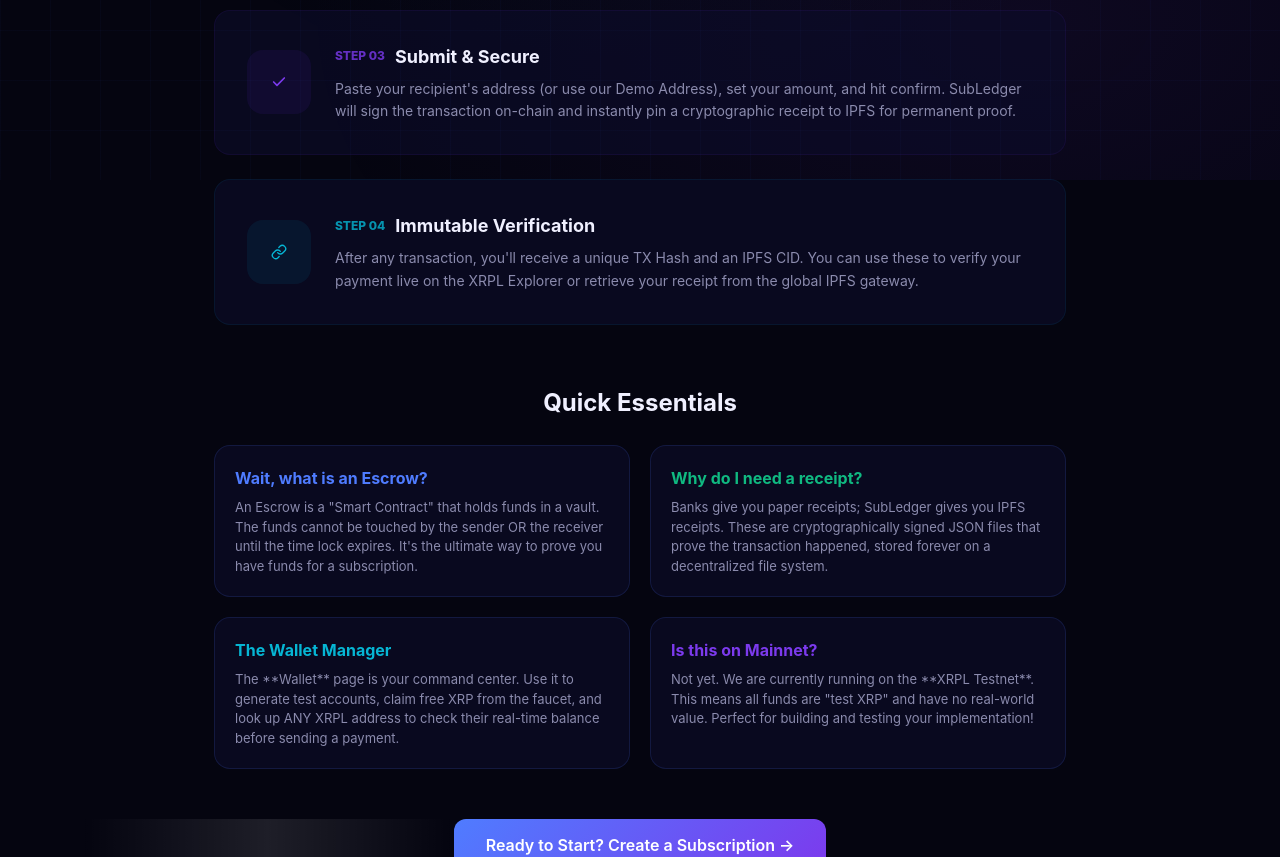
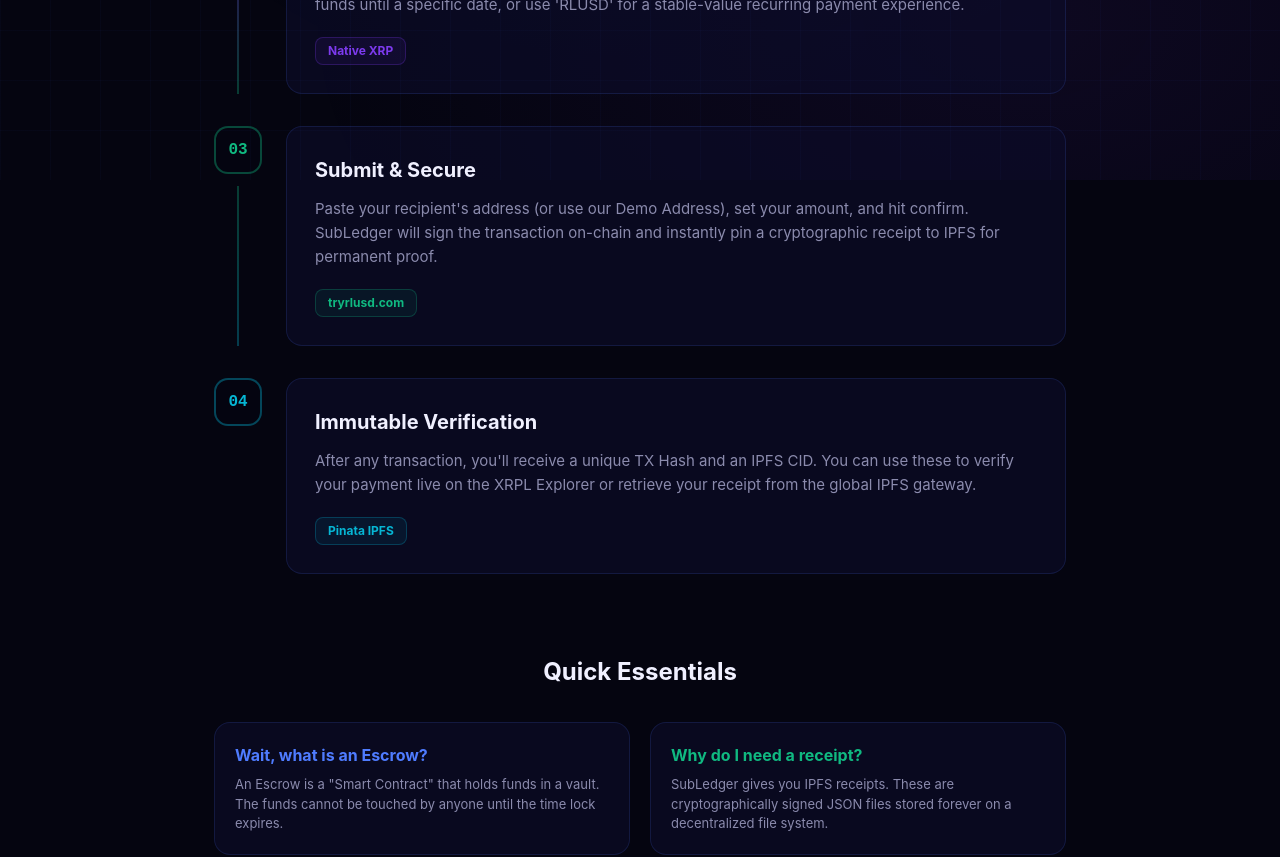
Before and after one commit to pushpakumar02/subledger, a Next.js app: page /getting-started in a window 1280 px wide. Shown: the part 620-1477 px from the top of the page. Built offline with nearby package versions, Linux system fonts and the light colour scheme.

Commit message:
✨ Restore vertical timeline design on Getting Started page

```diff
--- a/src/app/getting-started/page.tsx
+++ b/src/app/getting-started/page.tsx
@@ -9,29 +9,29 @@
             step: "01",
             title: "Prepare Your Wallet",
             desc: "Start by visiting the 'Wallet' tab. You can instantly generate a fresh XRPL Testnet address with 100 test XRP. Copy your Address and Secret Seed—you'll need them to sign your first transaction.",
-            icon: <Icons.Wallet />,
-            color: "#4f7cff"
+            color: "#4f7cff",
+            tag: "Testnet Faucet"
         },
         {
             step: "02",
             title: "Choose Your Payment Method",
             desc: "Head to the 'Create' section. You have two options: use 'XRP Smart Escrow' to time-lock your native funds until a specific date, or use 'RLUSD' for a stable-value recurring payment experience.",
-            icon: <Icons.Zap />,
-            color: "#10b981"
+            color: "#7c3aed",
+            tag: "Native XRP"
         },
         {
             step: "03",
             title: "Submit & Secure",
             desc: "Paste your recipient's address (or use our Demo Address), set your amount, and hit confirm. SubLedger will sign the transaction on-chain and instantly pin a cryptographic receipt to IPFS for permanent proof.",
-            icon: <Icons.Check />,
-            color: "#7c3aed"
+            color: "#10b981",
+            tag: "tryrlusd.com"
         },
         {
             step: "04",
             title: "Immutable Verification",
             desc: "After any transaction, you'll receive a unique TX Hash and an IPFS CID. You can use these to verify your payment live on the XRPL Explorer or retrieve your receipt from the global IPFS gateway.",
-            icon: <Icons.Link />,
-            color: "#06b6d4"
+            color: "#06b6d4",
+            tag: "Pinata IPFS"
         }
     ];
 
@@ -43,66 +43,74 @@
                         Getting <span className="gradient-text">Started</span>
                     </h2>
                     <p style={{ color: "var(--text-secondary)", fontSize: "16px", maxWidth: "600px", margin: "0 auto" }}>
-                        SubLedger is a decentralized subscription layer. Here is how you can go from zero to a live on-chain subscription in under 60 seconds.
+                        Follow these simple steps to test SubLedger's cutting-edge payment infrastructure.
                     </p>
                 </div>
 
-                <div style={{ display: "grid", gap: "24px" }}>
-                    {steps.map((s, i) => (
-                        <div key={i} className="glass-card" style={{
-                            padding: "32px",
-                            display: "flex",
-                            gap: "24px",
-                            alignItems: "center",
-                            border: `1px solid ${s.color}15`
-                        }}>
+                {/* Vertical Timeline Steps */}
+                {steps.map((s, i) => (
+                    <div key={i} style={{ display: "flex", gap: "24px", marginBottom: i === steps.length - 1 ? "0" : "32px" }}>
+                        <div style={{ display: "flex", flexDirection: "column", alignItems: "center" }}>
                             <div style={{
-                                width: "64px", height: "64px", borderRadius: "16px",
+                                width: "48px", height: "48px", borderRadius: "14px",
+                                background: "rgba(5,5,16,0.5)", border: `2px solid ${s.color}60`,
+                                color: s.color, display: "flex", alignItems: "center", justifyContent: "center",
+                                fontSize: "16px", fontWeight: 900, fontFamily: "monospace", flexShrink: 0
+                            }}>
+                                {s.step}
+                            </div>
+                            {i < steps.length - 1 && (
+                                <div style={{
+                                    width: "2px", flex: 1,
+                                    background: `linear-gradient(to bottom, ${s.color}50, ${steps[i + 1].color}50)`,
+                                    marginTop: "12px"
+                                }} />
+                            )}
+                        </div>
+
+                        <div className="glass-card" style={{ flex: 1, padding: "28px" }}>
+                            <h3 style={{ fontSize: "20px", fontWeight: 700, marginBottom: "12px" }}>{s.title}</h3>
+                            <p style={{ color: "var(--text-secondary)", lineHeight: 1.6, fontSize: "15px", marginBottom: "20px" }}>
+                                {s.desc}
+                            </p>
+                            <span style={{
+                                display: "inline-block",
+                                padding: "4px 12px", borderRadius: "8px", border: `1px solid ${s.color}40`,
                                 background: `${s.color}15`, color: s.color,
-                                display: "flex", alignItems: "center", justifyContent: "center",
-                                fontSize: "24px", flexShrink: 0
+                                fontSize: "12px", fontWeight: 700
                             }}>
-                                {s.icon}
-                            </div>
-                            <div style={{ flex: 1 }}>
-                                <div style={{ display: "flex", alignItems: "center", gap: "10px", marginBottom: "8px" }}>
-                                    <span style={{ fontSize: "12px", fontWeight: 800, color: s.color, opacity: 0.8 }}>STEP {s.step}</span>
-                                    <h3 style={{ fontSize: "18px", fontWeight: 700 }}>{s.title}</h3>
-                                </div>
-                                <p style={{ color: "var(--text-secondary)", lineHeight: 1.6, fontSize: "14px" }}>
-                                    {s.desc}
-                                </p>
-                            </div>
+                                {s.tag}
+                            </span>
                         </div>
-                    ))}
-                </div>
+                    </div>
+                ))}
 
                 {/* FAQ/Quick Tips */}
-                <div style={{ marginTop: "60px" }}>
-                    <h3 style={{ fontSize: "1.5rem", fontWeight: 700, marginBottom: "24px", textAlign: "center" }}>Quick Essentials</h3>
+                <div style={{ marginTop: "80px" }}>
+                    <h3 style={{ fontSize: "1.5rem", fontWeight: 700, marginBottom: "32px", textAlign: "center" }}>Quick Essentials</h3>
                     <div style={{ display: "grid", gridTemplateColumns: "repeat(auto-fit, minmax(280px, 1fr))", gap: "20px" }}>
                         <div className="glass-card" style={{ padding: "20px" }}>
                             <div style={{ fontWeight: 700, marginBottom: "8px", color: "#4f7cff" }}>Wait, what is an Escrow?</div>
                             <p style={{ fontSize: "13px", color: "var(--text-secondary)", lineHeight: 1.5 }}>
-                                An Escrow is a "Smart Contract" that holds funds in a vault. The funds cannot be touched by the sender OR the receiver until the time lock expires. It's the ultimate way to prove you have funds for a subscription.
+                                An Escrow is a "Smart Contract" that holds funds in a vault. The funds cannot be touched by anyone until the time lock expires.
                             </p>
                         </div>
                         <div className="glass-card" style={{ padding: "20px" }}>
                             <div style={{ fontWeight: 700, marginBottom: "8px", color: "#10b981" }}>Why do I need a receipt?</div>
                             <p style={{ fontSize: "13px", color: "var(--text-secondary)", lineHeight: 1.5 }}>
-                                Banks give you paper receipts; SubLedger gives you IPFS receipts. These are cryptographically signed JSON files that prove the transaction happened, stored forever on a decentralized file system.
+                                SubLedger gives you IPFS receipts. These are cryptographically signed JSON files stored forever on a decentralized file system.
                             </p>
                         </div>
                         <div className="glass-card" style={{ padding: "20px" }}>
                             <div style={{ fontWeight: 700, marginBottom: "8px", color: "#06b6d4" }}>The Wallet Manager</div>
                             <p style={{ fontSize: "13px", color: "var(--text-secondary)", lineHeight: 1.5 }}>
-                                The **Wallet** page is your command center. Use it to generate test accounts, claim free XRP from the faucet, and look up ANY XRPL address to check their real-time balance before sending a payment.
+                                The **Wallet** page is your command center. Use it to generate accounts, claim free XRP, and check ANY address balance.
                             </p>
                         </div>
                         <div className="glass-card" style={{ padding: "20px" }}>
                             <div style={{ fontWeight: 700, marginBottom: "8px", color: "#7c3aed" }}>Is this on Mainnet?</div>
                             <p style={{ fontSize: "13px", color: "var(--text-secondary)", lineHeight: 1.5 }}>
-                                Not yet. We are currently running on the **XRPL Testnet**. This means all funds are "test XRP" and have no real-world value. Perfect for building and testing your implementation!
+                                Not yet. We are running on **XRPL Testnet**. Perfect for building and testing without real-world financial risk!
                             </p>
                         </div>
                     </div>
```
